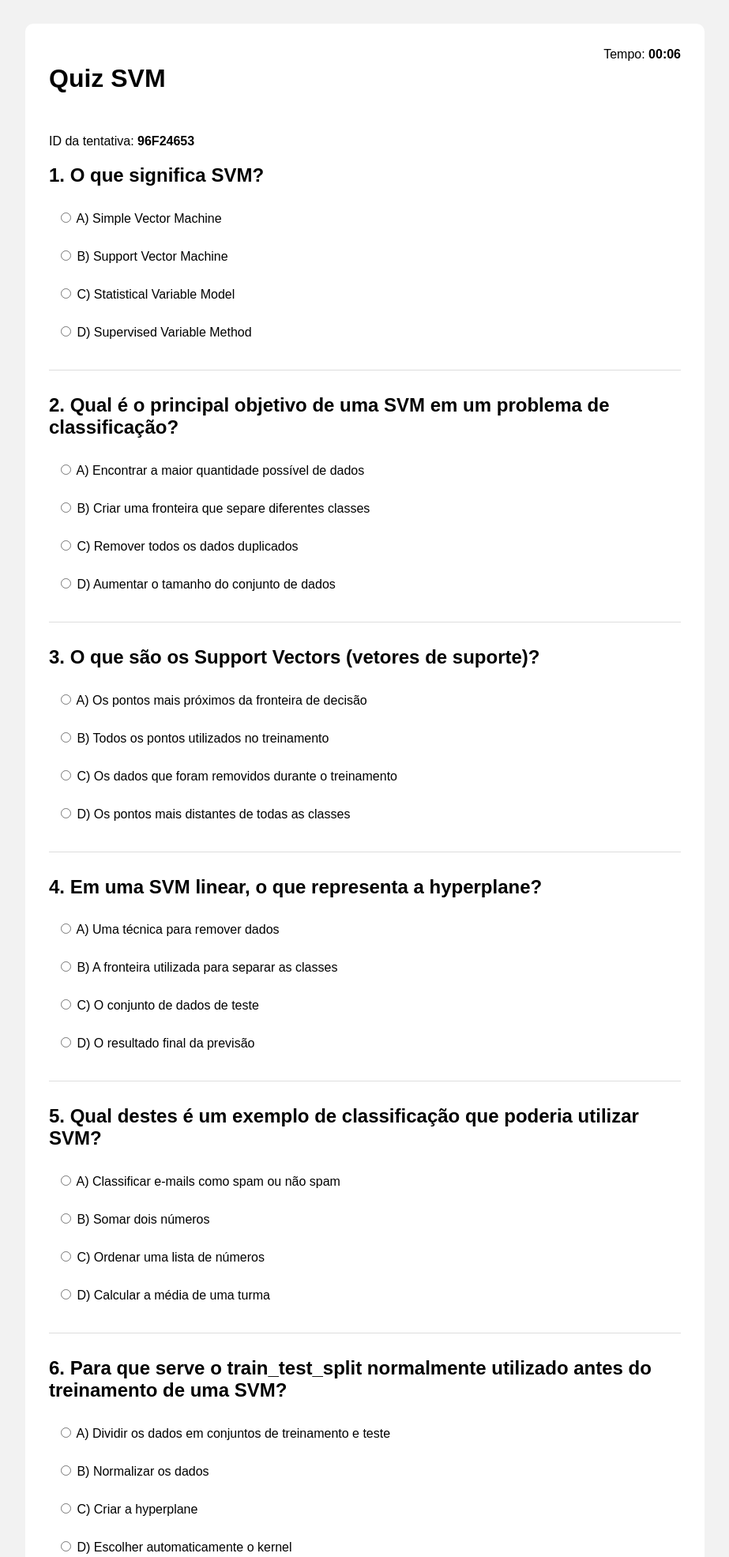
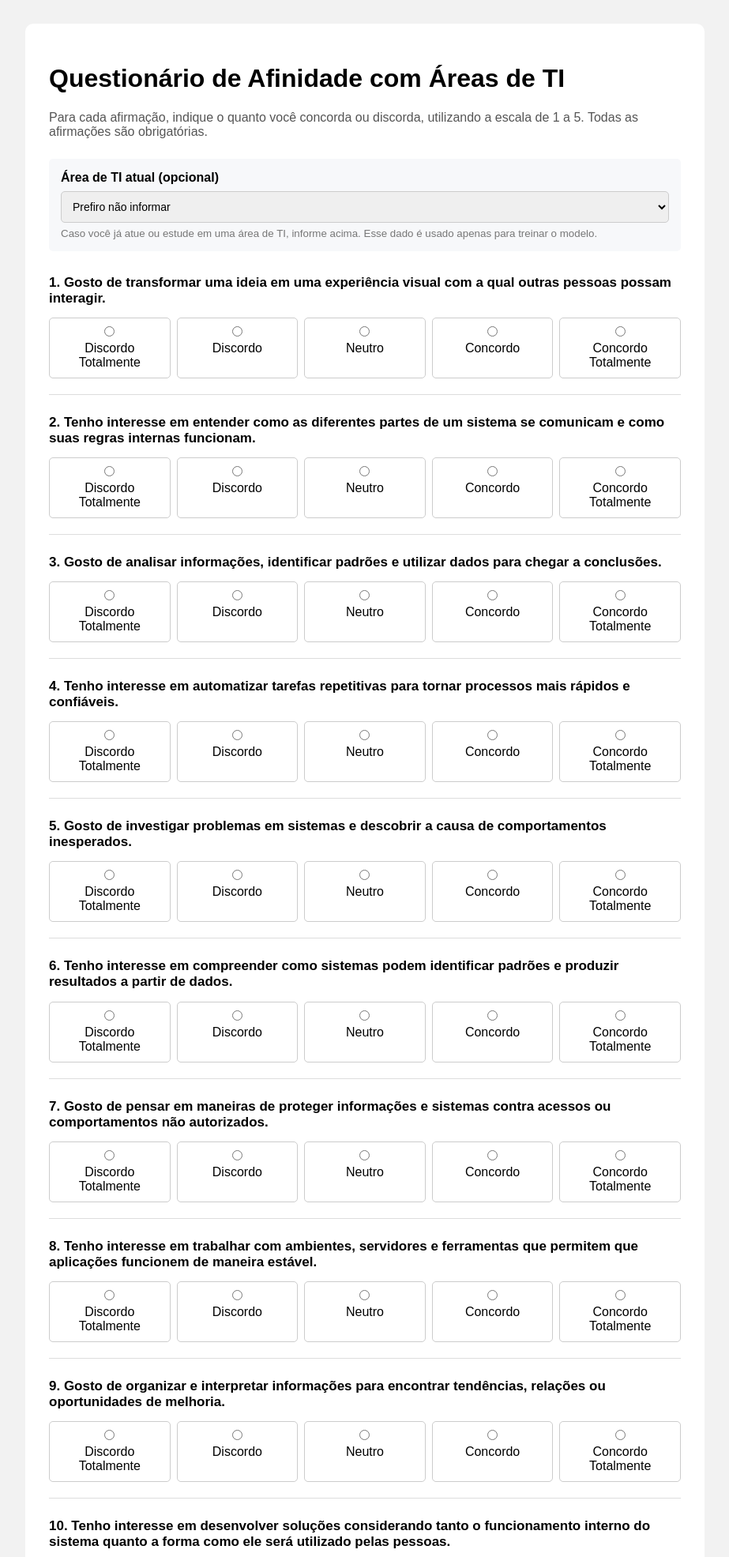
Before and after one commit to yo-Leo/quiz-svm, a Flask app: page /quiz in a window 1280 px wide. Shown: the top 1971 px of the page at 79% size, without its empty margins (178-1101 px from the left). Run offline with Flask 3, Linux system fonts and the light colour scheme.

Commit message:
feat: alterações do quiz

```diff
--- a/app.py
+++ b/app.py
@@ -7,155 +7,93 @@ from datetime import datetime
 
 app = Flask(__name__)
 
-PERGUNTAS = [
+# As 10 afirmações do Questionário de Afinidade com Áreas de TI.
+AFIRMACOES = [
     {
         "id": 1,
-        "pergunta": "O que significa SVM?",
-        "opcoes": {
-            "A": "Simple Vector Machine",
-            "B": "Support Vector Machine",
-            "C": "Statistical Variable Model",
-            "D": "Supervised Variable Method"
-        },
-        "resposta": "B"
+        "texto": "Gosto de transformar uma ideia em uma experiência visual com a qual outras pessoas possam interagir."
     },
-
     {
         "id": 2,
-        "pergunta": "Qual é o principal objetivo de uma SVM em um problema de classificação?",
-        "opcoes": {
-            "A": "Encontrar a maior quantidade possível de dados",
-            "B": "Criar uma fronteira que separe diferentes classes",
-            "C": "Remover todos os dados duplicados",
-            "D": "Aumentar o tamanho do conjunto de dados"
-        },
-        "resposta": "B"
+        "texto": "Tenho interesse em entender como as diferentes partes de um sistema se comunicam e como suas regras internas funcionam."
     },
-
     {
         "id": 3,
-        "pergunta": "O que são os Support Vectors (vetores de suporte)?",
-        "opcoes": {
-            "A": "Os pontos mais próximos da fronteira de decisão",
-            "B": "Todos os pontos utilizados no treinamento",
-            "C": "Os dados que foram removidos durante o treinamento",
-            "D": "Os pontos mais distantes de todas as classes"
-        },
-        "resposta": "A"
+        "texto": "Gosto de analisar informações, identificar padrões e utilizar dados para chegar a conclusões."
     },
-
     {
         "id": 4,
-        "pergunta": "Em uma SVM linear, o que representa a hyperplane?",
-        "opcoes": {
-            "A": "Uma técnica para remover dados",
-            "B": "A fronteira utilizada para separar as classes",
-            "C": "O conjunto de dados de teste",
-            "D": "O resultado final da previsão"
-        },
-        "resposta": "B"
+        "texto": "Tenho interesse em automatizar tarefas repetitivas para tornar processos mais rápidos e confiáveis."
     },
-
     {
         "id": 5,
-        "pergunta": "Qual destes é um exemplo de classificação que poderia utilizar SVM?",
-        "opcoes": {
-            "A": "Classificar e-mails como spam ou não spam",
-            "B": "Somar dois números",
-            "C": "Ordenar uma lista de números",
-            "D": "Calcular a média de uma turma"
-        },
-        "resposta": "A"
+        "texto": "Gosto de investigar problemas em sistemas e descobrir a causa de comportamentos inesperados."
     },
-
     {
         "id": 6,
-        "pergunta": "Para que serve o train_test_split normalmente utilizado antes do treinamento de uma SVM?",
-        "opcoes": {
-            "A": "Dividir os dados em conjuntos de treinamento e teste",
-            "B": "Normalizar os dados",
-            "C": "Criar a hyperplane",
-            "D": "Escolher automaticamente o kernel"
-        },
-        "resposta": "A"
+        "texto": "Tenho interesse em compreender como sistemas podem identificar padrões e produzir resultados a partir de dados."
     },
-
     {
         "id": 7,
-        "pergunta": "Por que podemos utilizar StandardScaler antes de treinar uma SVM?",
-        "opcoes": {
-            "A": "Para transformar os dados em texto",
-            "B": "Para colocar as características em escalas comparáveis",
-            "C": "Para remover a variável alvo",
-            "D": "Para aumentar automaticamente a quantidade de dados"
-        },
-        "resposta": "B"
+        "texto": "Gosto de pensar em maneiras de proteger informações e sistemas contra acessos ou comportamentos não autorizados."
     },
-
     {
         "id": 8,
-        "pergunta": "Qual destes é um kernel disponível no SVC do Scikit-learn?",
-        "opcoes": {
-            "A": "rbf",
-            "B": "linearize",
-            "C": "vector",
-            "D": "classify"
-        },
-        "resposta": "A"
+        "texto": "Tenho interesse em trabalhar com ambientes, servidores e ferramentas que permitem que aplicações funcionem de maneira estável."
     },
-
     {
         "id": 9,
-        "pergunta": "O que o parâmetro C de uma SVM influencia?",
-        "opcoes": {
-            "A": "A quantidade de linhas do dataset",
-            "B": "O equilíbrio entre uma margem mais ampla e erros de classificação",
-            "C": "O número de classes obrigatoriamente",
-            "D": "O formato do arquivo Excel"
-        },
-        "resposta": "B"
+        "texto": "Gosto de organizar e interpretar informações para encontrar tendências, relações ou oportunidades de melhoria."
     },
-
     {
         "id": 10,
-        "pergunta": "O que acontece quando utilizamos uma SVM treinada para fazer uma previsão?",
-        "opcoes": {
-            "A": "O modelo recebe novos dados e determina a classe prevista",
-            "B": "O modelo apaga os dados utilizados no treinamento",
-            "C": "O modelo cria automaticamente um novo dataset",
-            "D": "O modelo necessariamente precisa ser treinado novamente para cada previsão"
-        },
-        "resposta": "A"
-    }
+        "texto": "Tenho interesse em desenvolver soluções considerando tanto o funcionamento interno do sistema quanto a forma como ele será utilizado pelas pessoas."
+    },
 ]
+
+# Escala Likert fixa de 5 pontos.
+ESCALA_LIKERT = [
+    (1, "Discordo Totalmente"),
+    (2, "Discordo"),
+    (3, "Neutro"),
+    (4, "Concordo"),
+    (5, "Concordo Totalmente"),
+]
+
+VALORES_LIKERT_VALIDOS = {str(valor) for valor, _ in ESCALA_LIKERT}
+
+# Áreas de TI padronizadas, usadas como target (y) do modelo SVM.
+AREAS_TI = [
+    "Front-end",
+    "Back-end",
+    "DevOps / Infraestrutura",
+    "Dados / Data Science",
+    "Inteligência Artificial",
+    "Segurança da Informação",
+]
+
 
 def conectar_banco():
     return sqlite3.connect("quiz.db")
+
 
 def criar_banco():
 
     banco = conectar_banco()
     cursor = banco.cursor()
 
-    cursor.execute("""
-        CREATE TABLE IF NOT EXISTS resultados (
+    colunas_q = ",\n            ".join(
+        f"q{n} INTEGER" for n in range(1, 11)
+    )
+
+    cursor.execute(f"""
+        CREATE TABLE IF NOT EXISTS respostas (
 
             id INTEGER PRIMARY KEY AUTOINCREMENT,
-            usuario_id TEXT UNIQUE NOT NULL,
-            q1 TEXT,
-            q2 TEXT,
-            q3 TEXT,
-            q4 TEXT,
-            q5 TEXT,
-            q6 TEXT,
-            q7 TEXT,
-            q8 TEXT,
-            q9 TEXT,
-            q10 TEXT,
-            tempo_segundos INTEGER,
-            acertos INTEGER,
-            porcentagem REAL,
-            data_hora TEXT
+            id_usuario TEXT UNIQUE NOT NULL,
+            data_hora TEXT NOT NULL,
+            {colunas_q},
+            area_ti_atual TEXT
 
         )
     """)
@@ -164,120 +102,118 @@ def criar_banco():
     banco.close()
 
 
+def validar_respostas(form):
+    """Garante que as 10 afirmações foram respondidas com um valor
+    válido da escala Likert (1 a 5). Retorna (respostas, faltantes)."""
+
+    respostas = {}
+    faltantes = []
+
+    for afirmacao in AFIRMACOES:
+        numero = afirmacao["id"]
+        valor = form.get(f"q{numero}", "").strip()
+
+        if valor not in VALORES_LIKERT_VALIDOS:
+            faltantes.append(numero)
+        else:
+            respostas[numero] = int(valor)
+
+    return respostas, faltantes
+
+
 @app.route("/")
 def index():
     return render_template("index.html")
 
+
 @app.route("/quiz")
 def iniciar_quiz():
 
-    usuario_id = uuid.uuid4().hex[:8].upper()
+    usuario_id = str(uuid.uuid4())
 
     return render_template(
         "quiz.html",
-        perguntas=PERGUNTAS,
-        usuario_id=usuario_id
+        afirmacoes=AFIRMACOES,
+        escala=ESCALA_LIKERT,
+        areas=AREAS_TI,
+        usuario_id=usuario_id,
+        respostas_atual={},
+        area_atual="",
+        faltantes=[],
     )
+
 
 @app.route("/finalizar", methods=["POST"])
 def finalizar():
 
-    usuario_id = request.form["usuario_id"]
+    usuario_id = request.form.get("usuario_id") or str(uuid.uuid4())
+    area_ti_atual = request.form.get("area_ti_atual", "").strip()
 
-    tempo = int(request.form["tempo"])
+    if area_ti_atual not in AREAS_TI:
+        area_ti_atual = None
 
-    respostas = {}
+    respostas, faltantes = validar_respostas(request.form)
 
-    acertos = 0
+    if faltantes:
+        return render_template(
+            "quiz.html",
+            afirmacoes=AFIRMACOES,
+            escala=ESCALA_LIKERT,
+            areas=AREAS_TI,
+            usuario_id=usuario_id,
+            respostas_atual=respostas,
+            area_atual=area_ti_atual or "",
+            faltantes=faltantes,
+        ), 400
 
-    for pergunta in PERGUNTAS:
-
-        numero = pergunta["id"]
-
-        resposta = request.form.get(
-            f"q{numero}",
-            ""
-        )
-
-        respostas[numero] = resposta
-
-        if resposta == pergunta["resposta"]:
-
-            acertos += 1
-
-    total = len(PERGUNTAS)
-
-    porcentagem = (acertos / total) * 100
+    data_hora = datetime.now().strftime("%Y-%m-%d %H:%M:%S")
 
     banco = conectar_banco()
     cursor = banco.cursor()
 
-    cursor.execute("""
-        INSERT INTO resultados (
-            usuario_id,
-            q1,
-            q2,
-            q3,
-            q4,
-            q5,
-            q6,
-            q7,
-            q8,
-            q9,
-            q10,
-            tempo_segundos,
-            acertos,
-            porcentagem,
-            data_hora
-        )
+    colunas_q = ", ".join(f"q{n}" for n in range(1, 11))
+    marcadores_q = ", ".join("?" for _ in range(1, 11))
+    valores_q = [respostas[n] for n in range(1, 11)]
 
-        VALUES (?, ?, ?, ?, ?, ?, ?, ?, ?, ?, ?, ?, ?, ?, ?)
-    """, (
+    try:
+        cursor.execute(f"""
+            INSERT INTO respostas (
+                id_usuario,
+                data_hora,
+                {colunas_q},
+                area_ti_atual
+            )
+            VALUES (?, ?, {marcadores_q}, ?)
+        """, (usuario_id, data_hora, *valores_q, area_ti_atual))
 
-        usuario_id,
-
-        respostas[1],
-        respostas[2],
-        respostas[3],
-        respostas[4],
-        respostas[5],
-        respostas[6],
-        respostas[7],
-        respostas[8],
-        respostas[9],
-        respostas[10],
-
-        tempo,
-
-        acertos,
-
-        porcentagem,
-
-        datetime.now().strftime(
-            "%Y-%m-%d %H:%M:%S"
-        )
-    ))
-
-
-    banco.commit()
-    banco.close()
+        banco.commit()
+    except sqlite3.IntegrityError:
+        # Reenvio do mesmo id_usuario (ex.: duplo clique / voltar página):
+        # não duplica o registro já salvo.
+        pass
+    finally:
+        banco.close()
 
     return render_template(
         "resultado.html",
         usuario_id=usuario_id,
-        acertos=acertos,
-        total=total,
-        porcentagem=porcentagem,
-        tempo=tempo
+        data_hora=data_hora,
+        afirmacoes=AFIRMACOES,
+        escala=dict(ESCALA_LIKERT),
+        respostas=respostas,
+        area_ti_atual=area_ti_atual,
     )
+
 
 @app.route("/relatorio")
 def relatorio():
 
     banco = conectar_banco()
 
+    colunas = ["id_usuario", "data_hora"] + [f"q{n}" for n in range(1, 11)] + ["area_ti_atual"]
+
     df = pd.read_sql_query(
-        "SELECT * FROM resultados",
+        f"SELECT {', '.join(colunas)} FROM respostas ORDER BY id",
         banco
     )
 
@@ -293,12 +229,10 @@ def relatorio():
         df.to_excel(
             writer,
             index=False,
-            sheet_name="Resultados"
+            sheet_name="Respostas"
         )
 
-
     arquivo.seek(0)
-
 
     return send_file(
 
@@ -314,6 +248,7 @@ def relatorio():
         )
     )
 
+
 if __name__ == "__main__":
     criar_banco()
     app.run(debug=True)
--- a/templates/quiz.html
+++ b/templates/quiz.html
@@ -6,7 +6,7 @@
 
     <meta charset="UTF-8">
 
-    <title>Quiz SVM</title>
+    <title>Questionário de Afinidade com Áreas de TI</title>
 
     <style>
 
@@ -27,22 +27,92 @@
         }
 
         .topo {
-            display: flex;
-            justify-content: space-between;
+            margin-bottom: 10px;
+        }
+
+        .instrucao {
+            color: #555;
+            margin-bottom: 25px;
+        }
+
+        .erro {
+            background: #fdecea;
+            border: 1px solid #f5c2c0;
+            color: #b42318;
+            padding: 12px 16px;
+            border-radius: 5px;
+            margin-bottom: 20px;
+            display: none;
+        }
+
+        .erro.visivel {
+            display: block;
+        }
+
+        .area-atual {
             margin-bottom: 30px;
+            padding: 15px;
+            background: #f7f8fa;
+            border-radius: 5px;
+        }
+
+        .area-atual label {
+            display: block;
+            font-weight: bold;
+            margin-bottom: 8px;
+        }
+
+        .area-atual select {
+            width: 100%;
+            padding: 10px;
+            font-size: 14px;
+            border-radius: 5px;
+            border: 1px solid #ccc;
+        }
+
+        .area-atual small {
+            display: block;
+            margin-top: 6px;
+            color: #777;
         }
 
         .pergunta {
-            margin-bottom: 30px;
+            margin-bottom: 25px;
             padding-bottom: 20px;
             border-bottom: 1px solid #ddd;
         }
 
+        .pergunta.pergunta-erro {
+            background: #fdecea;
+            border-radius: 5px;
+            padding: 15px;
+            border-bottom: none;
+        }
+
+        .pergunta h2 {
+            font-size: 17px;
+        }
+
+        .escala {
+            display: flex;
+            justify-content: space-between;
+            gap: 8px;
+            flex-wrap: wrap;
+        }
+
         .opcao {
+            flex: 1;
+            min-width: 110px;
+            text-align: center;
+            padding: 10px 6px;
+            border: 1px solid #ccc;
+            border-radius: 5px;
+            cursor: pointer;
+        }
+
+        .opcao input {
             display: block;
-            padding: 10px;
-            margin: 8px 0;
-            cursor: pointer;
+            margin: 0 auto 6px auto;
         }
 
         .finalizar {
@@ -54,10 +124,6 @@
             border-radius: 5px;
             cursor: pointer;
             font-size: 16px;
-        }
-
-        #tempo {
-            font-weight: bold;
         }
 
     </style>
@@ -73,35 +139,28 @@
 
     <div class="topo">
 
-        <h1>Quiz SVM</h1>
-
-        <div>
-
-            Tempo:
-            <span id="tempo">
-                00:00
-            </span>
-
-        </div>
+        <h1>Questionário de Afinidade com Áreas de TI</h1>
 
     </div>
 
+    <p class="instrucao">
+        Para cada afirmação, indique o quanto você concorda ou discorda,
+        utilizando a escala de 1 a 5. Todas as afirmações são obrigatórias.
+    </p>
 
-    <p>
-
-        ID da tentativa:
-
-        <strong>
-            {{ usuario_id }}
-        </strong>
-
-    </p>
+    <div id="erroValidacao" class="erro {% if faltantes %}visivel{% endif %}">
+        {% if faltantes %}
+            Responda todas as afirmações antes de continuar. Faltando:
+            {{ faltantes|join(', ') }}.
+        {% endif %}
+    </div>
 
 
     <form
         action="/finalizar"
         method="POST"
         id="quizForm"
+        novalidate
     >
 
 
@@ -113,44 +172,69 @@
             value="{{ usuario_id }}"
         >
 
-        <input
-            type="hidden"
-            name="tempo"
-            id="tempoInput"
-            value="0"
+        <div class="area-atual">
+
+            <label for="area_ti_atual">
+                Área de TI atual (opcional)
+            </label>
+
+            <select name="area_ti_atual" id="area_ti_atual">
+                <option value="" {% if not area_atual %}selected{% endif %}>
+                    Prefiro não informar
+                </option>
+                {% for area in areas %}
+                <option
+                    value="{{ area }}"
+                    {% if area_atual == area %}selected{% endif %}
+                >
+                    {{ area }}
+                </option>
+                {% endfor %}
+            </select>
+
+            <small>
+                Caso você já atue ou estude em uma área de TI, informe
+                acima. Esse dado é usado apenas para treinar o modelo.
+            </small>
+
+        </div>
+
+        {% for afirmacao in afirmacoes %}
+
+        <div
+            class="pergunta {% if afirmacao.id in faltantes %}pergunta-erro{% endif %}"
+            data-pergunta-id="{{ afirmacao.id }}"
         >
-
-        {% for pergunta in perguntas %}
-
-        <div class="pergunta">
 
 
             <h2>
 
-                {{ pergunta.id }}.
-                {{ pergunta.pergunta }}
+                {{ afirmacao.id }}.
+                {{ afirmacao.texto }}
 
             </h2>
 
 
-            {% for letra, texto in pergunta.opcoes.items() %}
+            <div class="escala">
 
+                {% for valor, texto in escala %}
 
-            <label class="opcao">
+                <label class="opcao">
 
-                <input
-                    type="radio"
-                    name="q{{ pergunta.id }}"
-                    value="{{ letra }}"
-                    required
-                >
+                    <input
+                        type="radio"
+                        name="q{{ afirmacao.id }}"
+                        value="{{ valor }}"
+                        {% if respostas_atual.get(afirmacao.id) == valor %}checked{% endif %}
+                    >
 
-                {{ letra }}) {{ texto }}
+                    {{ texto }}
 
-            </label>
+                </label>
 
+                {% endfor %}
 
-            {% endfor %}
+            </div>
 
 
         </div>
@@ -163,7 +247,7 @@
             class="finalizar"
         >
 
-            Finalizar Quiz
+            Finalizar Questionário
 
         </button>
 
@@ -176,79 +260,48 @@
 
 <script>
 
-    let segundos = 0;
+    const formulario = document.getElementById("quizForm");
+    const erroBox = document.getElementById("erroValidacao");
+    const totalAfirmacoes = {{ afirmacoes|length }};
 
+    formulario.addEventListener("submit", function (evento) {
 
-    const tempo = document.getElementById(
-        "tempo"
-    );
+        const faltando = [];
 
+        document.querySelectorAll(".pergunta").forEach(function (div) {
 
-    const tempoInput = document.getElementById(
-        "tempoInput"
-    );
+            div.classList.remove("pergunta-erro");
 
-
-    const formulario = document.getElementById(
-        "quizForm"
-    );
-
-
-    // Cronômetro
-
-    const contador = setInterval(
-        function() {
-
-            segundos++;
-
-
-            let minutos = Math.floor(
-                segundos / 60
+            const id = div.getAttribute("data-pergunta-id");
+            const marcada = div.querySelector(
+                'input[name="q' + id + '"]:checked'
             );
 
+            if (!marcada) {
+                faltando.push(id);
+                div.classList.add("pergunta-erro");
+            }
 
-            let segundosRestantes =
-                segundos % 60;
+        });
 
+        if (faltando.length > 0) {
 
-            tempo.innerText =
+            evento.preventDefault();
 
-                String(minutos)
-                    .padStart(2, "0")
+            erroBox.textContent =
+                "Responda todas as afirmações antes de continuar. Faltando: "
+                + faltando.join(", ") + ".";
 
-                +
+            erroBox.classList.add("visivel");
 
-                ":"
-
-                +
-
-                String(segundosRestantes)
-                    .padStart(2, "0");
-
-
-            tempoInput.value =
-                segundos;
-
-
-        },
-
-        1000
-    );
-
-
-    // Antes de enviar
-
-    formulario.addEventListener(
-        "submit",
-        function() {
-
-            clearInterval(contador);
-
-            tempoInput.value =
-                segundos;
+            document.querySelector(".pergunta-erro").scrollIntoView({
+                behavior: "smooth",
+                block: "center"
+            });
 
         }
-    );
+
+    });
 
 </script>
 
```
Also changed, not shown: templates/index.html (+8 -7 lines), templates/resultado.html (+59 -35 lines).
